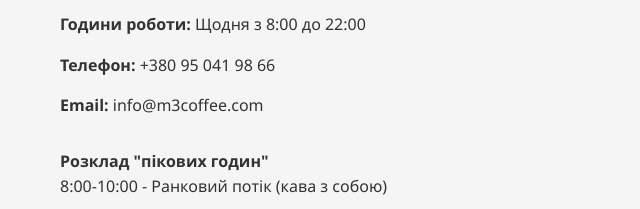
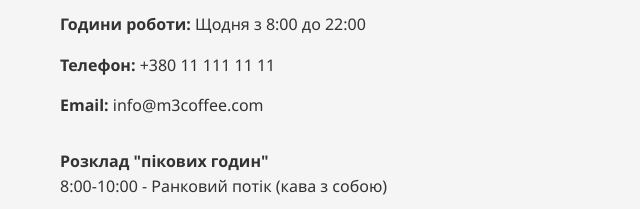
Before and after one commit to BushedKali/M3-coffee, a plain HTML site: page index.html in a window 1280 px wide. Shown: the part 4358-4567 px from the top of the page, 0-640 px from the left. Drawn offline with nearby package versions, Linux system fonts and the light colour scheme.

Commit message:
Update index.html

```diff
--- a/index.html
+++ b/index.html
@@ -176,7 +176,7 @@
                     <p><strong>Адреса:</strong> м. Київ, вул. Володимирська, 51/53</p>
                     <p><strong>Метро:</strong> Золоті Ворота (2 хвилини пішки)</p>
                     <p><strong>Години роботи:</strong> Щодня з 8:00 до 22:00</p>
-                    <p><strong>Телефон:</strong> +380 95 041 98 66</p>
+                    <p><strong>Телефон:</strong> +380 11 111 11 11</p>
                     <p><strong>Email:</strong> info@m3coffee.com</p>
 
                     <div style="margin-top: 30px;">
```
